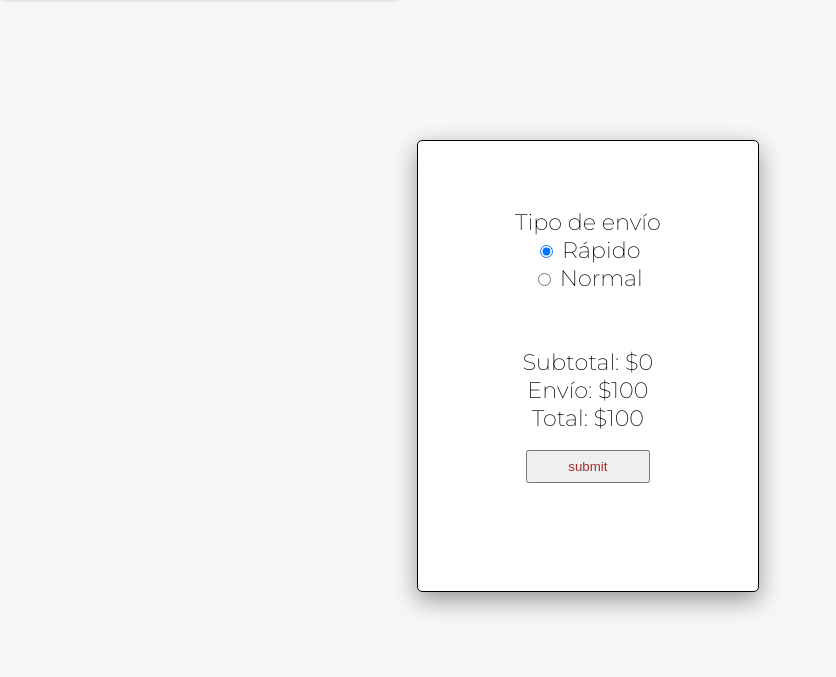
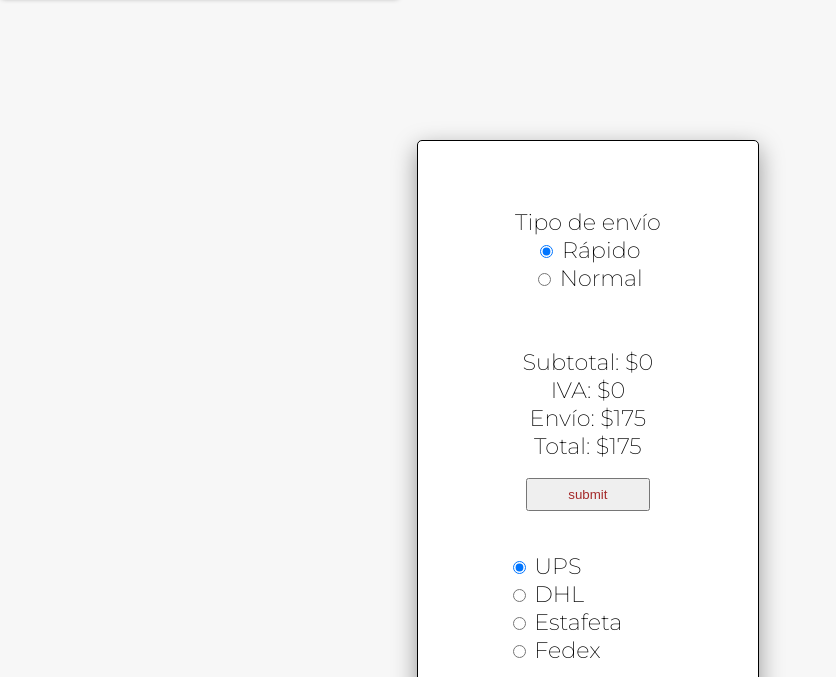
Before and after one commit to JuanGomez-jpg/LibreriaJS, a website: page pages/checkOut.html in a window 1280 px wide. Both pictures are taken after a click on the radio button "Rápido". Shown: the part 123-800 px from the top of the page, without its empty margins (0-836 px from the left). Drawn offline with Linux system fonts and the light colour scheme.

Commit message:
Actualización de tipos de envío completados con precios incluidos en el total

```diff
--- a/CSS/checkOut.css
+++ b/CSS/checkOut.css
@@ -153,3 +153,8 @@ body {
     padding: .5em 3em;
     color: brown;
   }
+
+
+ .form__r{
+   visibility: hidden;
+ }
--- a/JS/app.js
+++ b/JS/app.js
@@ -457,7 +457,7 @@ document.addEventListener('DOMContentLoaded',async () =>{
   ui.getButtons();
   ui.cartLogic();
 });
-/*
+
 firebase.auth().onAuthStateChanged(function (user) {
   if (user) {
     //alert("Active user " + user.email);
@@ -465,7 +465,7 @@ firebase.auth().onAuthStateChanged(function (user) {
   } else {
     //alert("No active user");
   }
-})*/
+})
 
 function hideLogin() {
   document.getElementById("login").style.visibility = "hidden";
--- a/JS/checkOut.js
+++ b/JS/checkOut.js
@@ -5,10 +5,14 @@ const subTotalDOM = document.querySelector('.subtotal__books');
 
 
 var libros = [];
+let tipoEnvio = '';
 let subtotal = 0.0;
 let precio = 0.0;
 let cantidad = 0;
 let total = 0.0;
+let totalFinal = 0.0;
+let iva = 0.0;
+let costoEnvioR = 0.0;
 tipo = true;
 
 function VolverInicio () {
@@ -18,13 +22,59 @@ function VolverInicio () {
 function setPrecioEnviarN () {
   console.log("Normal");
   tipo = true;
+  document.getElementById("form__r").style.visibility = "hidden";
   displaySubTotal();
 }
 
+
+function realizarOperacionesR () {
+  if (tipoEnvio === "UPS") {
+    costoEnvioR = 175;
+  } else if (tipoEnvio === "DHL") {
+    costoEnvioR = 200;
+  } else if (tipoEnvio === "Estafeta") {
+    costoEnvioR = 245;
+  } else {
+    costoEnvioR = 220;
+  }
+
+  totalCE = total + costoEnvioR + iva;
+
+  totalCE = parseFloat(totalCE.toFixed(2));
+}
+
+
 function setPrecioEnviarR () {
-  console.log("Rapido");
   tipo = false;
-  displaySubTotal();
+  tipoEnvio = "UPS";
+  document.getElementById("form__r").style.visibility = "visible";
+  document.getElementById('form__r').reset();
+  realizarOperacionesR ();
+  displaySubTotalR();
+}
+
+function setPrecioUPS() {
+  tipoEnvio = "UPS";
+  realizarOperacionesR ();
+  displaySubTotalR();
+}
+
+function setPrecioDHL() {
+  tipoEnvio = "DHL";
+  realizarOperacionesR ();
+  displaySubTotalR();
+}
+
+function setPrecioEst() {
+  tipoEnvio = "Estafeta";
+  realizarOperacionesR ();
+  displaySubTotalR();
+}
+
+function setPrecioFedex() {
+  tipoEnvio = "Fedex";
+  realizarOperacionesR ();
+  displaySubTotalR();
 }
 
 
@@ -59,12 +109,14 @@ function displayProducts(obj){
       total += parseFloat(price, 2) * parseInt(amount);
     });
 
-    let iva, totalCE;
+    let totalCE;
     iva = 0.0;
     totalCE = 0.0;
     iva = total * .16;
-    total += iva;
+    totalFinal += iva;
     total = parseFloat(total.toFixed(2));
+    totalFinal = parseFloat(totalFinal.toFixed(2));
+    iva = parseFloat(iva.toFixed(2));
 
     bookDOM.innerHTML = results;
 
@@ -74,21 +126,41 @@ function displayProducts(obj){
   function displaySubTotal(){
     let tipoE = 0.00;
     if (tipo) {
-      totalCE = total + 20.00;
-      tipoE = 20.00;
+      totalCE = total + costoEnvioR + iva;
+      tipoE = 60.00;
     } else {
-      totalCE = total + 100.00
+      totalCE = total + costoEnvioR + iva
       tipoE = 100.00;
     }
+
+    totalCE = parseFloat(totalCE.toFixed(2));
     let results = '';
     results = `<div>
           <br>
           Subtotal: $${total}
           <br>
+          IVA: $${iva}
+          <br>
           Envío: $${tipoE}
           <br>
           Total: $${totalCE}
+        </div>`;
 
+    subTotalDOM.innerHTML = results;
+  }
+
+
+  function displaySubTotalR(){
+    let results = '';
+    results = `<div>
+          <br>
+          Subtotal: $${total}
+          <br>
+          IVA: $${iva}
+          <br>
+          Envío: $${costoEnvioR}
+          <br>
+          Total: $${totalCE}
         </div>`;
 
     subTotalDOM.innerHTML = results;
--- a/JS/scriptAddUser.js
+++ b/JS/scriptAddUser.js
@@ -3,7 +3,7 @@ function VolverInicio () {
     location.href ="http://localhost/node-libreria/";
 }
 
-/*
+
 function addAccount () {
     let email = document.getElementById("email").value;
     let password = document.getElementById("password").value;
@@ -14,7 +14,7 @@ function addAccount () {
 
     alert("Se ha creado tu cuenta" + email);
     VolverInicio();
-}*/
+}
 
 function addUser() {
     let username = document.getElementById("username").value;
--- a/pages/checkOut.html
+++ b/pages/checkOut.html
@@ -26,6 +26,21 @@
                 </div>
                 <input type="submit" class="submit" value="submit" name="answer">
             </form>
+            <div>
+                <form class="form__r" id="form__r">
+                    <input type="radio" onclick="setPrecioUPS();" class="ups" id="ups" value="ups" name="answer" checked>
+                    <label for="ups">UPS</label><br>
+
+                    <input type="radio" onclick="setPrecioDHL();" class="dhl" id="dhl" value="dhl" name="answer">
+                    <label for="dhl">DHL</label><br>
+
+                    <input type="radio" onclick="setPrecioEst();" class="estafeta" id="estafeta" value="estafeta" name="answer">
+                    <label for="estafeta">Estafeta</label><br>
+
+                    <input type="radio" onclick="setPrecioFedex();" class="fedex" id="fedex" value="fedex" name="answer">
+                    <label for="fedex">Fedex</label><br>
+                </form>
+          </div>
         </div>
     </div>
 
```
Lines whose indentation alone changed are shown as unchanged.
